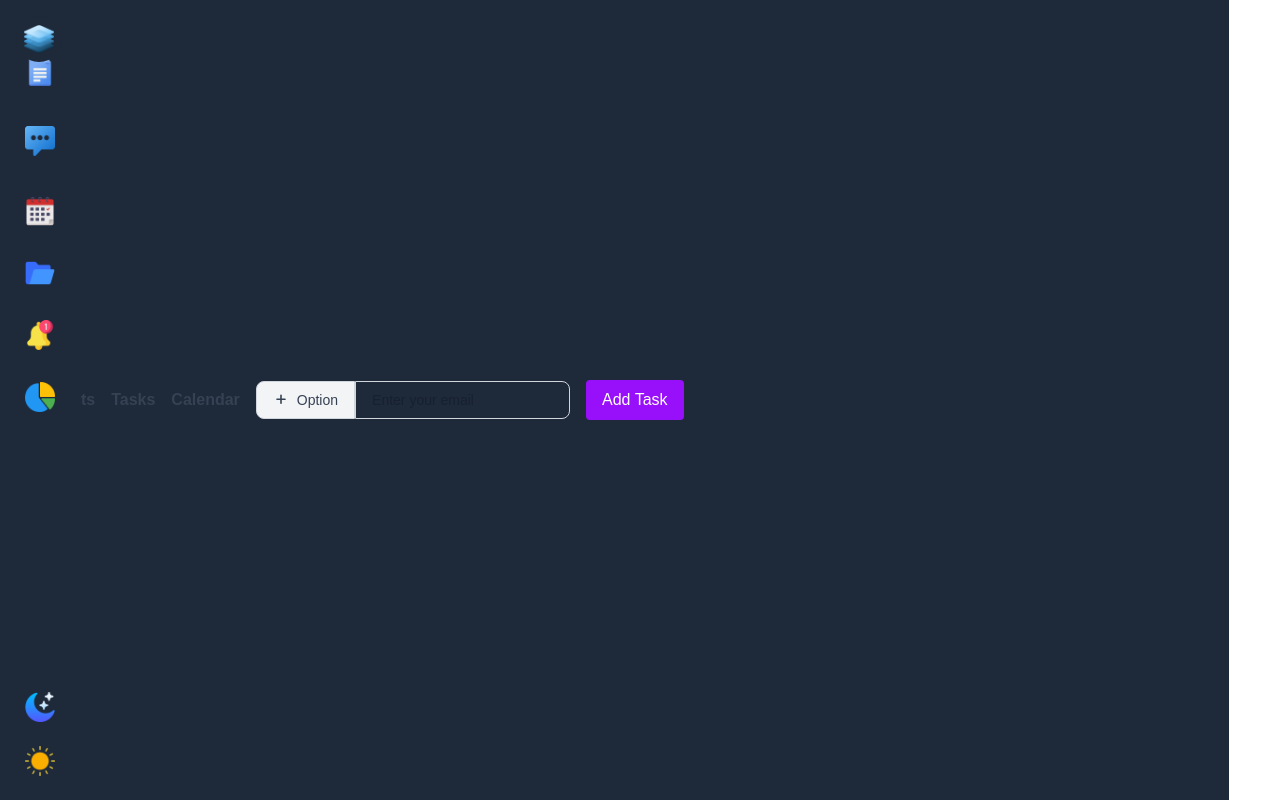
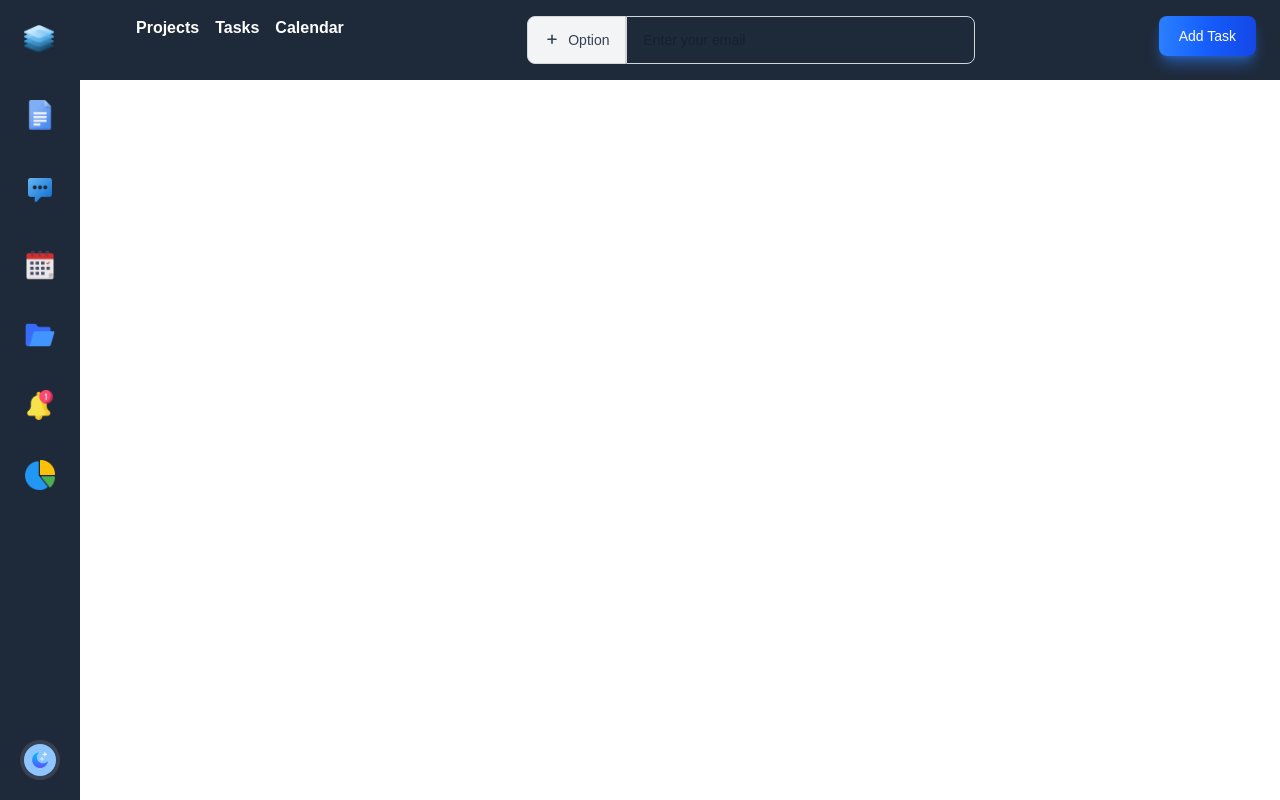
Before and after one commit to Sampath252005/task-manager, a Next.js app: page / in a window 1280 px wide. Built offline with nearby package versions, Linux system fonts and the light colour scheme.

Commit message:
dark mode toggle mode is done

```diff
--- a/app/components/NavBar.js
+++ b/app/components/NavBar.js
@@ -1,16 +1,19 @@
 "use client";
 import React, { useState } from "react";
 import Image from "next/image";
-import { motion } from "framer-motion";
+import { motion, AnimatePresence } from "framer-motion";
 
-const NavBar = () => {
-  const [NavbarShow, setNavbarShow] = useState(true);
+const NavBar = ({ NavbarShow, setNavbarShow }) => {
+  const [isDarkMode, setIsDarkMode] = useState(true);
+  const toggleDarkMode = () => {
+    setIsDarkMode(!isDarkMode);
+  };
 
   return (
     <>
       {/* Toggle Button - Always Visible */}
       <div
-        className="fixed top-4 left-4 z-50 p-2 bg-gray-800 rounded-full cursor-pointer hover:bg-gray-700"
+        className="fixed top-4 left-4 z-50 p-2 mb-5 bg-gray-800  cursor-pointer hover:bg-gray-700 rounded-2xl"
         onClick={() => setNavbarShow(!NavbarShow)}
       >
         <Image src="/layers.png" alt="Toggle Sidebar" width={30} height={30} />
@@ -18,8 +21,8 @@ const NavBar = () => {
 
       {/* Sidebar */}
       {NavbarShow && (
-        <div className="fixed top-0 left-0 flex flex-col justify-between items-center h-screen bg-gray-800 p-4 w-20 z-40">
-          <div className="flex flex-col items-center space-y-8 mt-10">
+        <div className="fixed top-0 left-0 flex flex-col justify-between items-center h-screen bg-gray-800 p-5 w-20 z-40 ">
+          <div className="flex flex-col items-center space-y-10 mt-20">
             <motion.button
               whileHover={{ scale: 1.1 }}
               whileTap={{ scale: 0.9 }}
@@ -94,13 +97,45 @@ const NavBar = () => {
             </motion.button>
           </div>
 
-          <div className="flex flex-col items-center space-y-2 hover:bg-gray-700 rounded-full p-1 md:p-0">
-            <span className="p-2 cursor-pointer">
-              <Image src="/moon.png" alt="Dark Mode" width={30} height={30} />
-            </span>
-            <span className="p-2 cursor-pointer">
-              <Image src="/sunny.png" alt="Light Mode" width={30} height={30} />
-            </span>
+          <div
+            className="flex flex-col items-center space-y-2 bg-gray-700 cursor-pointer rounded-full p-1"
+            onClick={toggleDarkMode}
+          >
+            <AnimatePresence mode="wait">
+              {isDarkMode ? (
+                <motion.span
+                  key="moon"
+                  initial={{ opacity: 0, rotate: -90 }}
+                  animate={{ opacity: 1, rotate: 0 }}
+                  exit={{ opacity: 0, rotate: 90 }}
+                  transition={{ duration: 0.3 }}
+                  className="p-2 bg-blue-300 rounded-full"
+                >
+                  <Image
+                    src="/moon.png"
+                    alt="Dark Mode"
+                    width={30}
+                    height={30}
+                  />
+                </motion.span>
+              ) : (
+                <motion.span
+                  key="sun"
+                  initial={{ opacity: 0, rotate: 90 }}
+                  animate={{ opacity: 1, rotate: 0 }}
+                  exit={{ opacity: 0, rotate: -90 }}
+                  transition={{ duration: 0.3 }}
+                  className="p-2 bg-blue-300 rounded-full"
+                >
+                  <Image
+                    src="/sunny.png"
+                    alt="Light Mode"
+                    width={30}
+                    height={30}
+                  />
+                </motion.span>
+              )}
+            </AnimatePresence>
           </div>
         </div>
       )}
--- a/app/components/SearchBar.js
+++ b/app/components/SearchBar.js
@@ -2,7 +2,7 @@
 
 import React, { useState, useRef, useEffect } from "react";
 
-const SearchBar = () => {
+const SearchBar = ({ NavbarShow, setNavbarShow }) => {
   const [dropdownOpen, setDropdownOpen] = useState(false);
   const dropdownRef = useRef(null);
 
@@ -18,9 +18,13 @@ const SearchBar = () => {
   }, []);
 
   return (
-    <div className="flex justify-between items-center flex-wrap gap-4 p-4 relative">
+    <div
+      className={`flex justify-between  flex-wrap gap-4  relative min-w-full ${
+        NavbarShow ? " pl-10" : "pl-18"
+      } `}
+    >
       {/* Left nav links */}
-      <div className="flex gap-4 font-bold text-gray-700">
+      <div className="flex gap-4 font-bold text-white">
         <span className="cursor-pointer hover:text-purple-600">Projects</span>
         <span className="cursor-pointer hover:text-purple-600">Tasks</span>
         <span className="cursor-pointer hover:text-purple-600">Calendar</span>
@@ -71,7 +75,7 @@ const SearchBar = () => {
 
       {/* Add Task button */}
       <div className="relative">
-        <button className="bg-purple-600 text-white px-4 py-2 rounded hover:bg-purple-700 transition-colors">
+        <button className="text-white bg-gradient-to-r from-blue-500 via-blue-600 to-blue-700 hover:bg-gradient-to-br focus:ring-4 focus:outline-none focus:ring-blue-300 dark:focus:ring-blue-800 shadow-lg shadow-blue-500/50 dark:shadow-lg dark:shadow-blue-800/80 font-medium rounded-lg text-sm px-5 py-2.5 text-center me-2 mb-2">
           Add Task
         </button>
 
--- a/app/page.js
+++ b/app/page.js
@@ -1,15 +1,23 @@
+"use client";
 import Image from "next/image";
 import NavBar from "./components/NavBar";
 import SearchBar from "./components/SearchBar";
+import { useState } from "react";
 
 export default function Home() {
+  const [NavbarShow, setNavbarShow] = useState(true);
+
   return (
-    <div className="flex  min-h-screen min-w-screen space-x-3.5">
-   <NavBar />
-   <div className=" flex  bg-gray-800 min-w-[96%]   p-4">
-   <SearchBar/>
-   </div>
+    <div className="flex  min-w-screen">
+      <NavBar NavbarShow={NavbarShow} setNavbarShow={setNavbarShow} />
+
+      <div
+        className={`flex bg-gray-800 p-4 ${
+          NavbarShow ? "ml-20 w-[calc(100%-5rem)]" : "w-full"
+        }`}
+      >
+        <SearchBar NavbarShow={NavbarShow} setNavbarShow={setNavbarShow} />
+      </div>
     </div>
-
   );
 }
```
